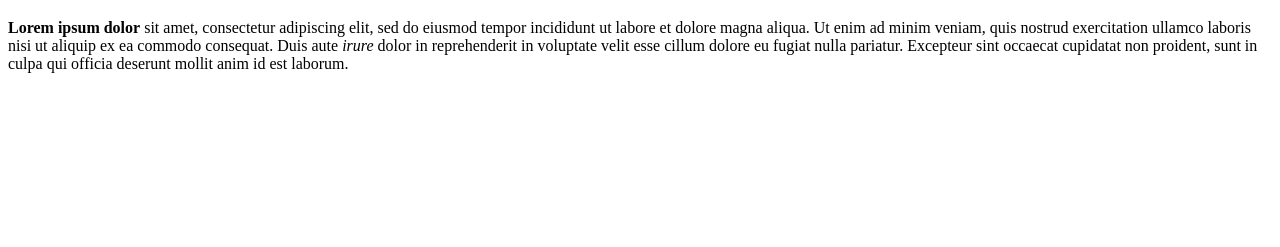
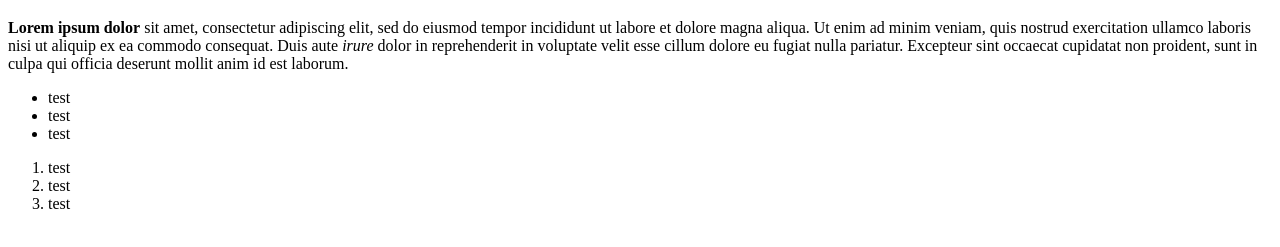
Before and after one commit to nal0-21/html-test, a plain HTML site: page index.html in a window 1280 px wide. Shown: the part 61-308 px from the top of the page. Drawn offline with Linux system fonts and the light colour scheme.

Commit message:
Working with ordered and unordered lists

```diff
--- a/index.html
+++ b/index.html
@@ -13,6 +13,17 @@
         Duis aute <em>irure</em> dolor in reprehenderit in voluptate velit esse cillum dolore eu fugiat nulla pariatur.
         Excepteur sint occaecat cupidatat non proident, sunt in culpa qui officia deserunt mollit anim id est laborum.
     </p>
+    <ul>
+        <li>test</li>
+        <li>test</li>
+        <li>test</li>
+    </ul>
+
+    <ol>
+        <li>test</li>
+        <li>test</li>
+        <li>test</li>
+    </ol>
 </body>
 
 </html>
```
